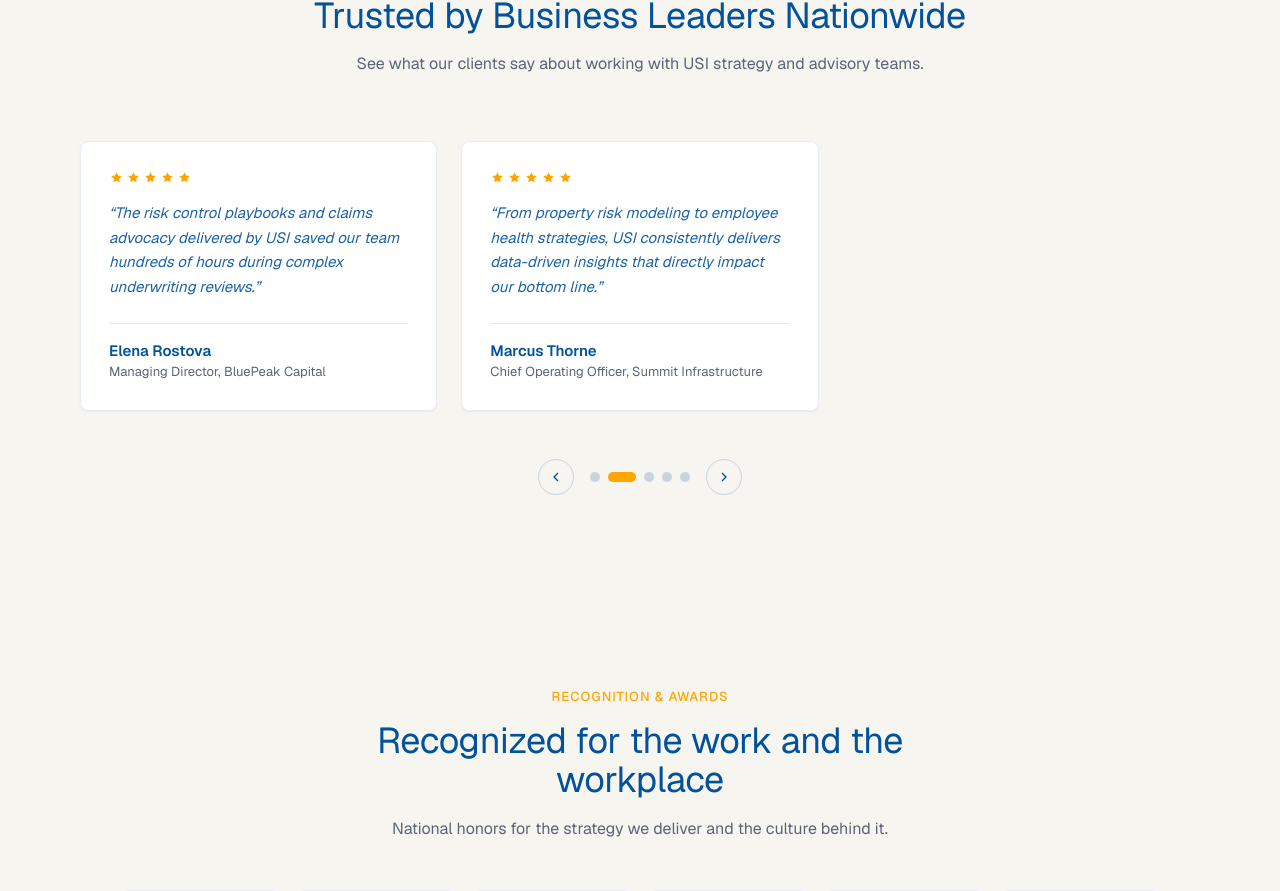
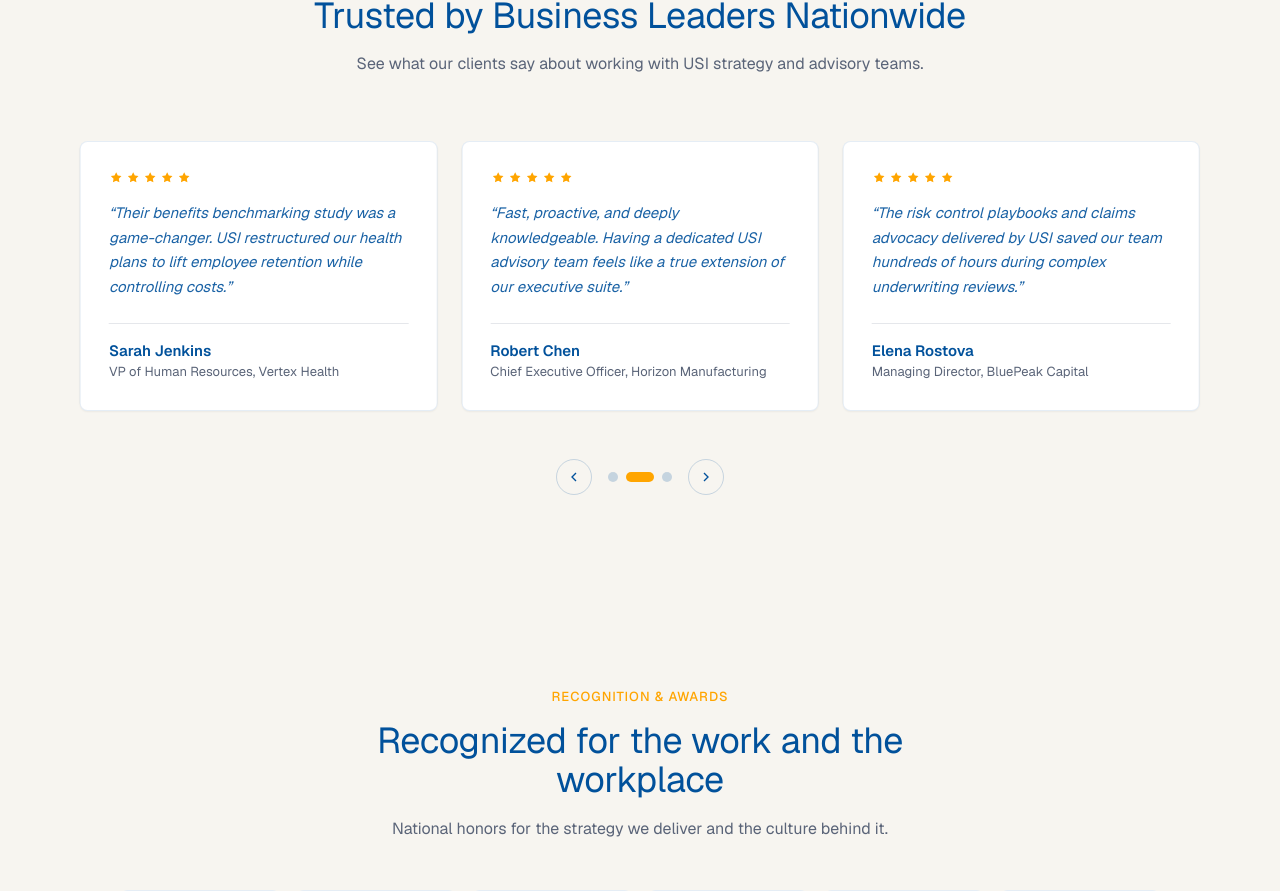
Before and after one commit to uiuxbyahsan/usi, a Next.js app: page / in a window 1280 px wide. Shown: the part 6873-7764 px from the top of the page. Built offline with nearby package versions, Linux system fonts and the light colour scheme.

Commit message:
Fix reviews slider step calculation and navigation behavior on Next/Prev click

```diff
--- a/components/Reviews.tsx
+++ b/components/Reviews.tsx
@@ -45,13 +45,29 @@ const reviews = [
 export default function Reviews() {
   const [activeIndex, setActiveIndex] = useState(0);
   const [isPaused, setIsPaused] = useState(false);
+  const [cardsToShow, setCardsToShow] = useState(3);
+
+  useEffect(() => {
+    const handleResize = () => {
+      if (window.innerWidth < 768) {
+        setCardsToShow(1);
+      } else {
+        setCardsToShow(3);
+      }
+    };
+    handleResize();
+    window.addEventListener('resize', handleResize);
+    return () => window.removeEventListener('resize', handleResize);
+  }, []);
+
+  const maxIndex = Math.max(0, reviews.length - cardsToShow);
 
   const nextSlide = () => {
-    setActiveIndex((prev) => (prev + 1) % reviews.length);
+    setActiveIndex((prev) => (prev >= maxIndex ? 0 : prev + 1));
   };
 
   const prevSlide = () => {
-    setActiveIndex((prev) => (prev - 1 + reviews.length) % reviews.length);
+    setActiveIndex((prev) => (prev <= 0 ? maxIndex : prev - 1));
   };
 
   useEffect(() => {
@@ -60,7 +76,7 @@ export default function Reviews() {
       nextSlide();
     }, 4000);
     return () => clearInterval(timer);
-  }, [isPaused]);
+  }, [isPaused, maxIndex]);
 
   return (
     <section className="bg-paper py-20 lg:py-24 border-t border-ink/10 overflow-hidden">
@@ -96,7 +112,7 @@ export default function Reviews() {
             <div
               className="flex transition-transform duration-500 ease-out-soft"
               style={{
-                transform: `translateX(-${activeIndex * 100}% )`,
+                transform: `translateX(-${activeIndex * (100 / cardsToShow)}%)`,
               }}
             >
               {reviews.map((r) => (
@@ -141,7 +157,7 @@ export default function Reviews() {
 
             {/* Dots */}
             <div className="flex items-center gap-2">
-              {reviews.map((_, idx) => (
+              {Array.from({ length: maxIndex + 1 }).map((_, idx) => (
                 <button
                   key={idx}
                   onClick={() => setActiveIndex(idx)}
```
